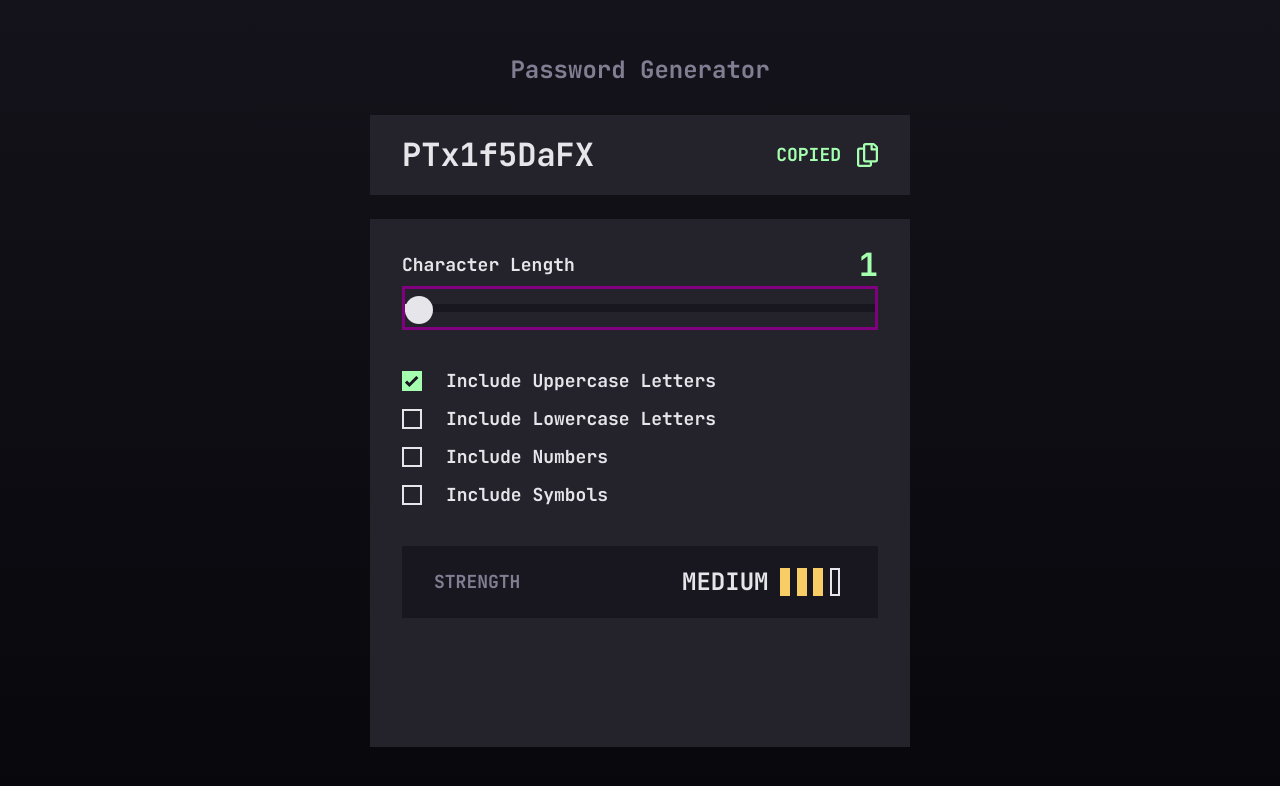
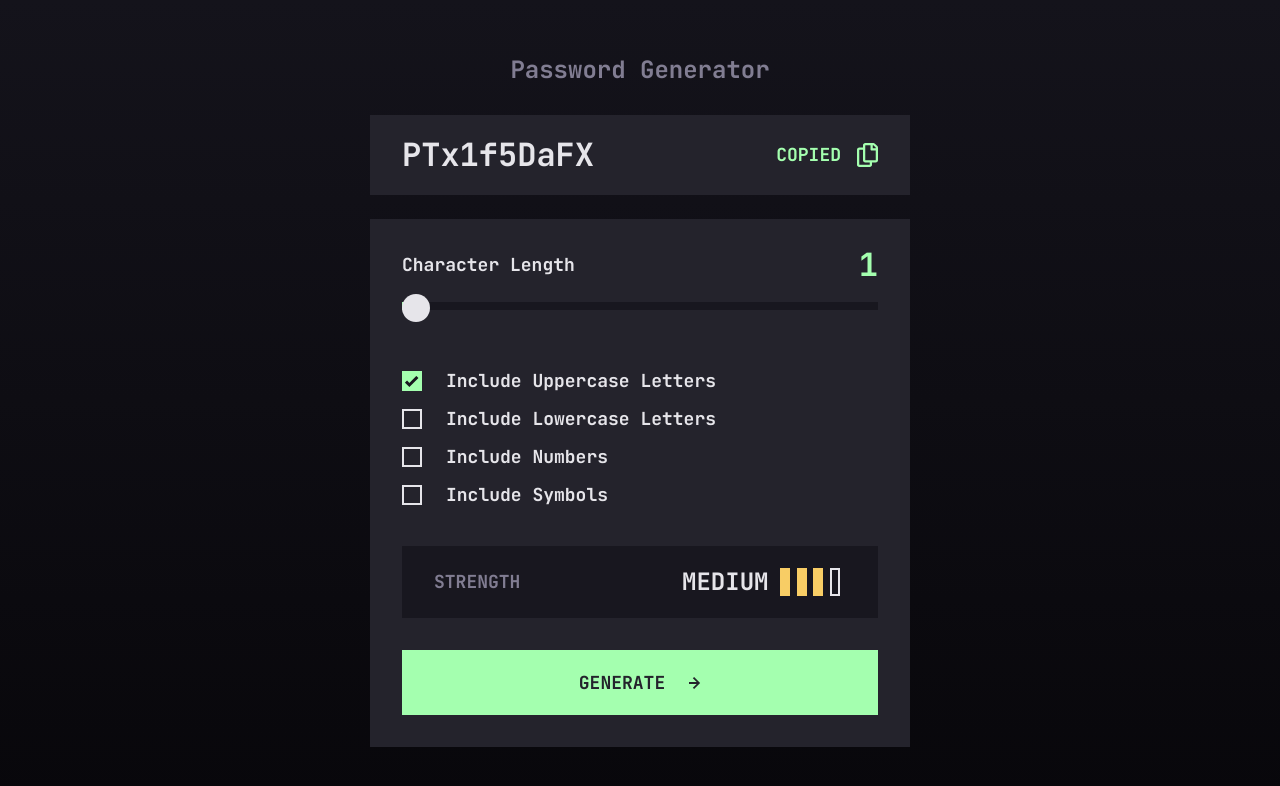
Before and after one commit to brunocs90/password-generator, a React (Vite) app: page / in a window 1280 px wide. Shown: the top 786 px of the page. Built offline with nearby package versions, Linux system fonts and the light colour scheme.

Commit message:
fixed css and button

```diff
--- a/src/components/Button/styles.ts
+++ b/src/components/Button/styles.ts
@@ -1,9 +1,9 @@
 import styled from 'styled-components';
 
-export const ButtonContainer = styled.button`
+export const ButtonContainer = styled.div`
 	width: 100%;
 	padding-top: 2rem;
-	background-color: ${({ theme }) => theme.colors.darkGrey};;
+	background-color: ${({ theme }) => theme.colors.darkGrey};
 
 	.primary-button {
 		width: 100%;
--- a/src/components/PasswordGenerator/PasswordGenerator.tsx
+++ b/src/components/PasswordGenerator/PasswordGenerator.tsx
@@ -27,7 +27,7 @@ export function PasswordGenerator() {
             <SliderCharacterLength />
             <OptionsPassword optionsPassword={optionsText} />
             <PasswordStrength strength={strength} handleOnClickStrength={handleOnClickStrength} />
-            {/* <Button disable={false} onClick={handleClickButton} /> */}
+            <Button disable={false} onClick={handleClickButton} />
         </PasswordGeneratorContainer>
     );
 }
--- a/src/components/SliderCharacterLength/styles.ts
+++ b/src/components/SliderCharacterLength/styles.ts
@@ -43,7 +43,7 @@ export const PasswordSliderContainer = styled.div`
 	padding-top: 1rem;
 	justify-content: center;
 	align-items: center;
-	border: solid purple;
+	/* border: solid purple; */
 `;
 
 export const PasswordSlider = styled.input.attrs({ type: 'range' })`
```
